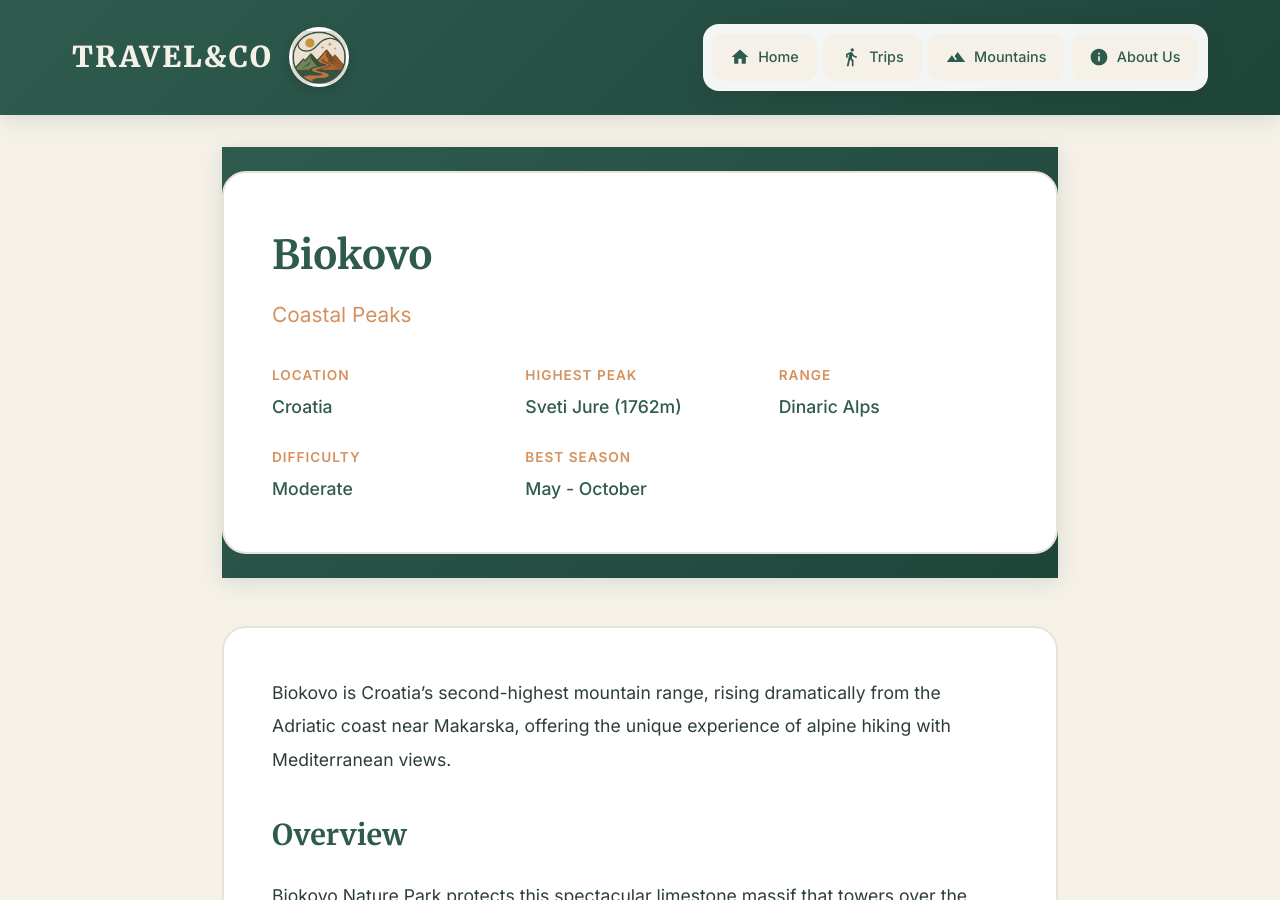
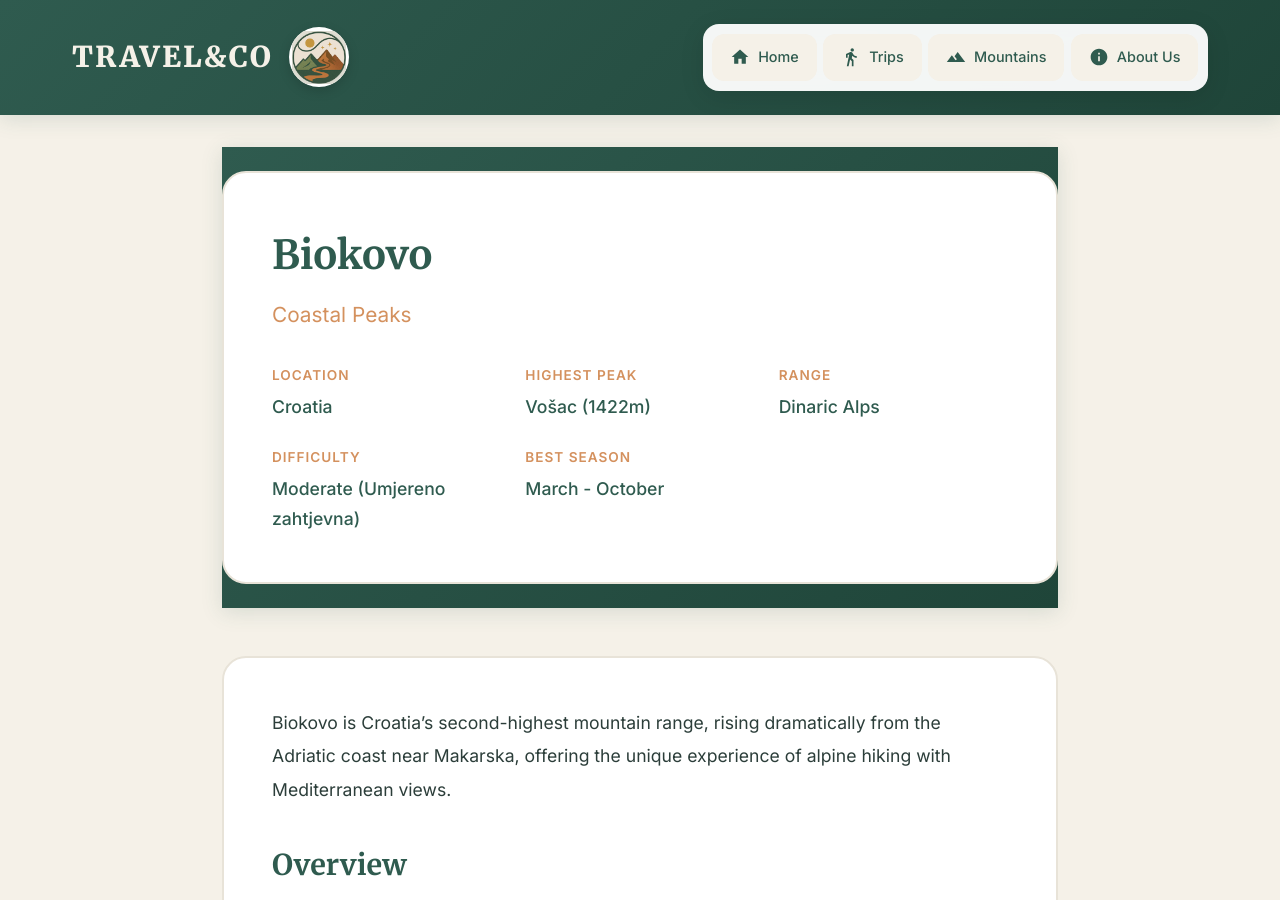
Before and after one commit to travelandco/travelandco.github.io, a Jekyll site: the page built from _mountains/biokovo.md, in a window 1280 px wide and 900 px high. Built offline with Jekyll 4.4.1, drawn with Linux system fonts in a browser that asks for light colours; comment, search, counter and statistics services are not loaded.

Commit message:
Update biokovo.md

```diff
--- a/_mountains/biokovo.md
+++ b/_mountains/biokovo.md
@@ -3,10 +3,10 @@ layout: mountain
 title: "Biokovo"
 subtitle: "Coastal Peaks"
 location: "Croatia"
-highest_peak: "Sveti Jure (1762m)"
+highest_peak: "Vošac (1422m)"
 range: "Dinaric Alps"
-difficulty: "Moderate"
-best_season: "May - October"
+difficulty: "Moderate (Umjereno zahtjevna)"
+best_season: "March - October"
 visited_date: "2025-04-15"
 ---
 
```
